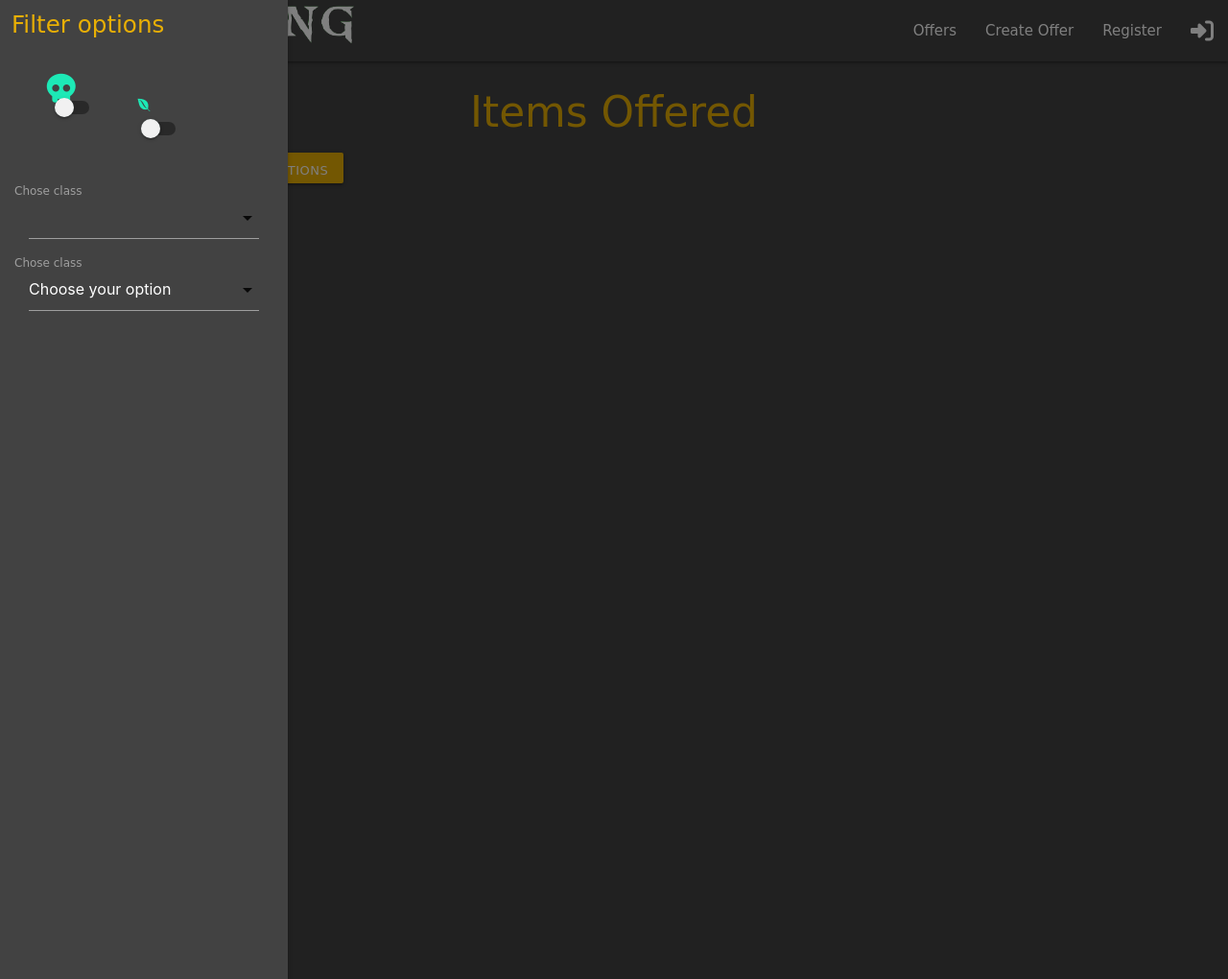
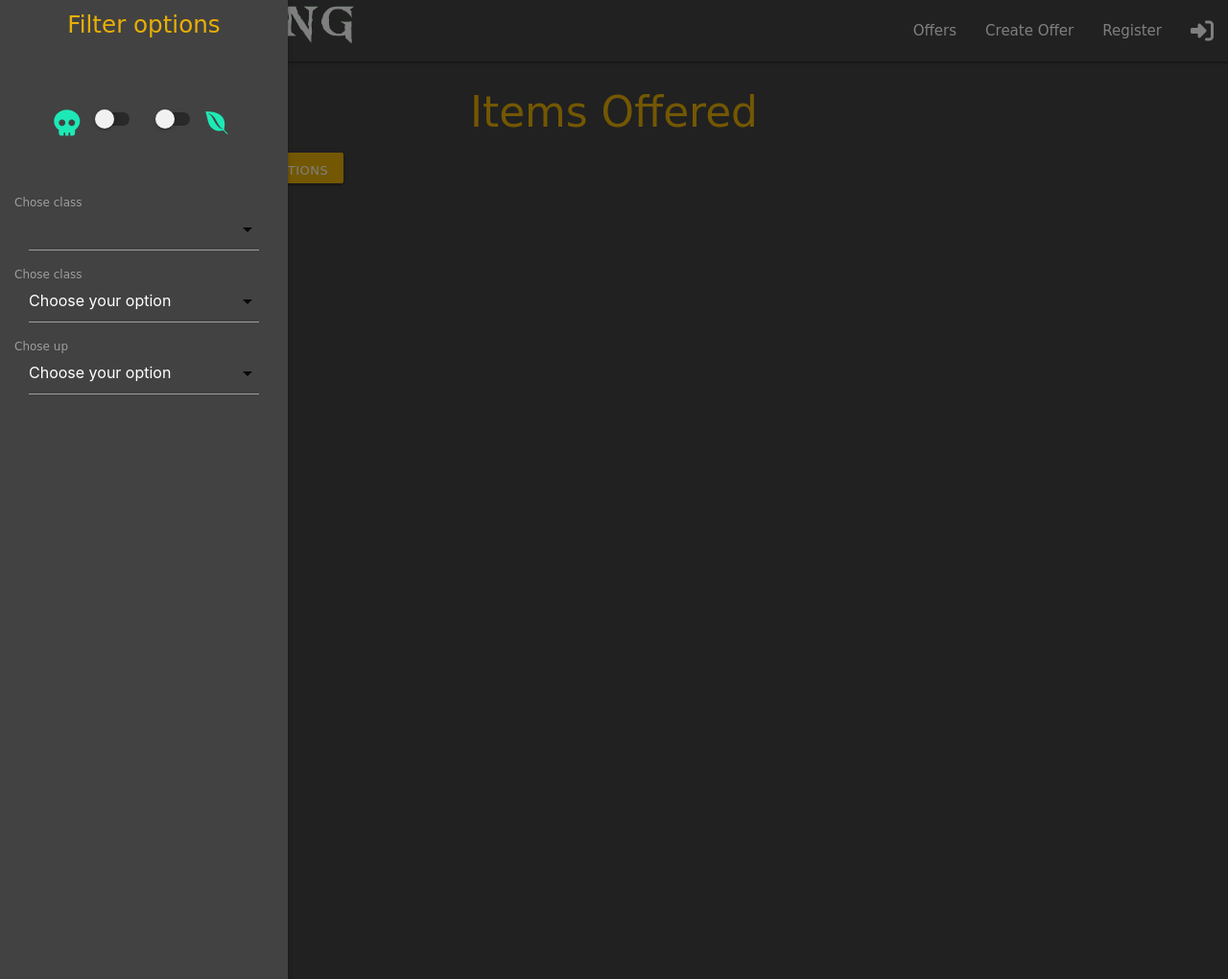
Before and after one commit to Erikas-Ramanauskas/Milestone-Project-3, a Flask app: template templates/offers.html in a window 1280 px wide, after a click on "FILTER OPTIONS". Shown: the whole page at 96% size. Run offline with Flask 3, Linux system fonts and the light colour scheme; the template is opened without the code that fills it, so the values that code supplies are empty; some libraries are stand-ins or nearby versions.

Commit message:
Filter functionality further development

```diff
--- a/static/css/style.css
+++ b/static/css/style.css
@@ -114,17 +114,18 @@ textarea {
     margin: 2rem 1rem;
 }
 
-.swich-button {
-    margin-left: 0 !important;
-}
-
 .input-field.col.s4 {
     margin: 0 !important;
 }
 
-.s4 .swtich {
+.swich-offers {
     display: flex;
     flex-direction: row;
+    padding: 1rem;
+}
+
+.swich-offers i {
+    font-size: 1.8rem;
 }
 
 
--- a/templates/offers.html
+++ b/templates/offers.html
@@ -5,13 +5,13 @@
 
     <!-- Materialise side nav turned in to filter options -->
     <div id="slide-out" class="sidenav grey darken-3">
-        <h5 class="orange-color-text">Filter options</h5>
+        <h5 class="orange-color-text center-align">Filter options</h5>
        <form id="filter-form" action="">
 
 <div class="row center-align">
     <div class="input-field col s4">
-        <div class="switch">
-            <i class="fa-solid fa-skull prefix teal-color-text"></i>
+        <div class="switch swich-offers">
+            <i class="fa-solid fa-skull teal-color-text"></i>
             <label for="is_hardcore" class="teal-color-text swich-button">
                 {% if user.is_hardcore == "on" %}
                 <input type="checkbox" form="mainForm" id="is_hardcore" name="is_hardcore" checked />
@@ -26,8 +26,7 @@
     <!-- is season toogle -->
 
     <div class="input-field col s4">
-        <div class="switch center-align">
-            <i class="fa-brands fa-envira teal-color-text"></i>
+        <div class="switch swich-offers">
             <label for="is_season" class="teal-color-text swich-button">
                 {% if user.is_season == "on" %}
                 <input type="checkbox" form="mainForm" id="is_season" name="is_season" checked />
@@ -36,13 +35,14 @@
                 {% endif %}
                 <span class="lever"></span>
             </label>
+            <i class="fa-brands fa-envira teal-color-text"></i>
         </div>
     </div>
 </div>
 
         <!-- class choice -->
         <div class="input-field">
-            <select name="class_preference" >
+            <select name="class_preference" id="class-preference">
                 {% for class in p_class %} {% if class == user.class_preference %}
                 <option value="{{ class }}" selected>{{ class }}</option>
                 {% else %}
@@ -51,8 +51,9 @@
             </select>
             <label>Chose class</label>
         </div>
+        <!-- ittem choice -->
         <div class="input-field">
-            <select name="item_preference">
+            <select name="item_preference"  id="item-preference">
                 <option value="" disabled selected>Choose your option</option>
                 {% for item in item_types %}
                 <option value="{{ item }}" selected>{{ item }}</option>
@@ -60,6 +61,17 @@
             </select>
             <label>Chose class</label>
         </div>
+
+        <!-- Affixes choice -->
+            <div class="input-field">
+                <select name="affix_preference">
+                    <option value="" disabled selected>Choose your option</option>
+                    {% for item in item_types %}
+                    <option value="{{ item }}" selected>{{ item }}</option>
+                    {% endfor %}
+                </select>
+                <label>Chose up </label>
+            </div>
        </form>
     </div>
 
@@ -146,3 +158,7 @@
   {% endfor %}
 </div>
 {% endblock %}
+
+{% block scripts %}
+<script src="{{ url_for('static', filename='js/offers.js') }}"></script>
+{% endblock %}
```
Also changed, not shown: static/js/offers.js (added, +38 -0 lines), static/js/script.js (line endings or trailing spaces).
